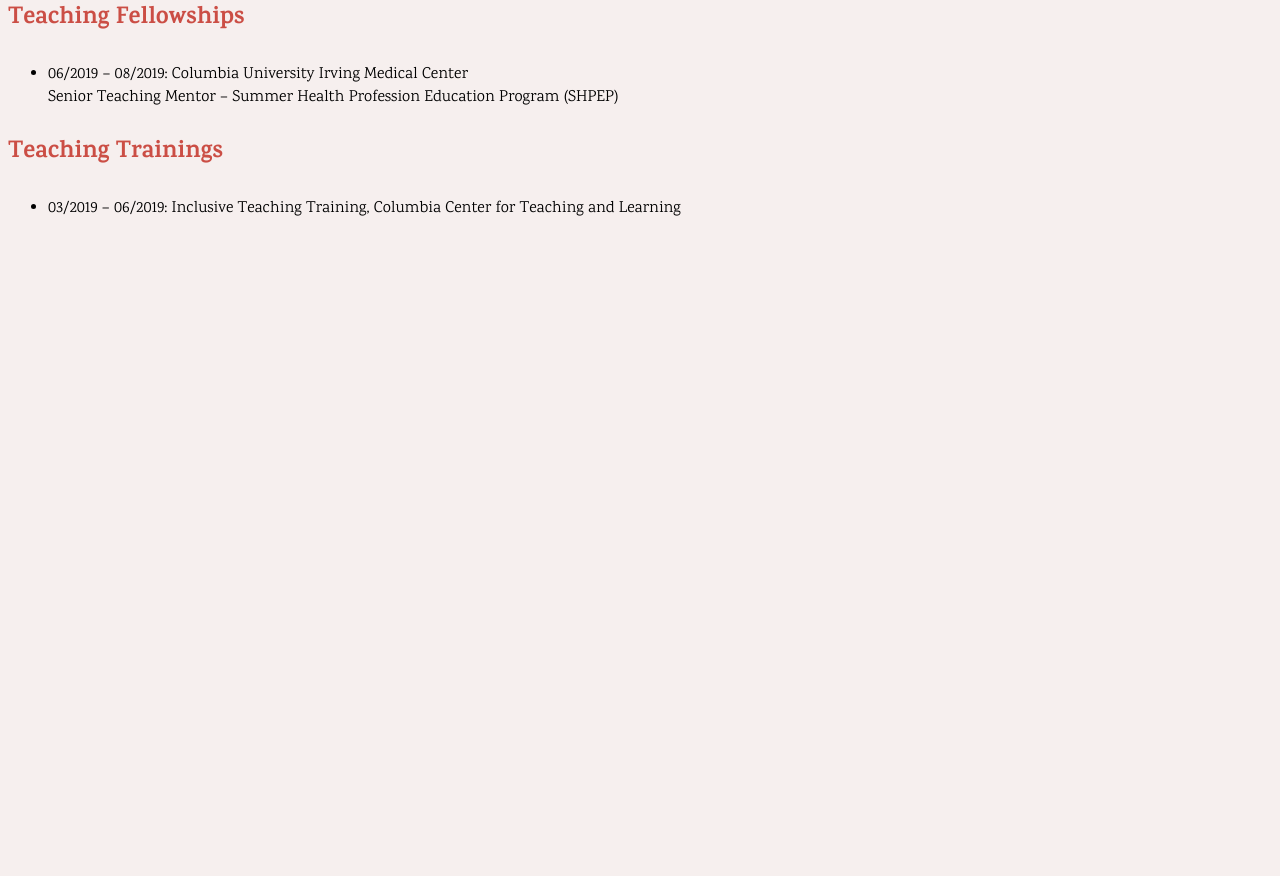
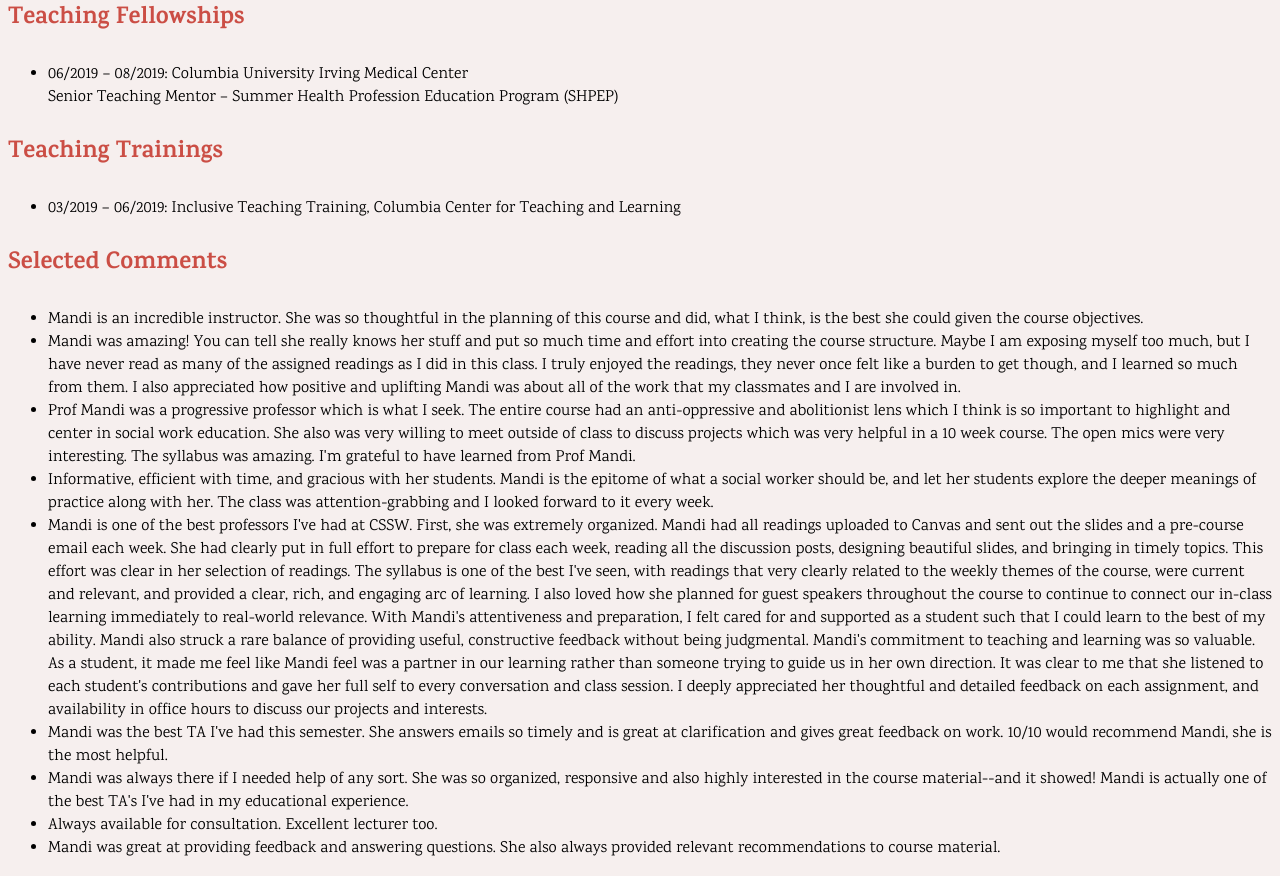
Before and after one commit to emspishak/ericspishak.com, a PHP site: page /teaching/ in a window 1280 px wide. Shown: the part 839-1715 px from the top of the page. Before the commit the page ends 1055 px from the top, so only its background shows below. Run offline with PHP 8.4, Linux system fonts and the light colour scheme.

Commit message:
Website updates from January.

```diff
--- a/root/var/www/aspishakthomas.com/bio/index.php
+++ b/root/var/www/aspishakthomas.com/bio/index.php
@@ -57,7 +57,10 @@ top(Page::BIO);
   <h3>Education</h3>
   <dl>
     <dt>Columbia University - New York, NY</dt>
-    <dd>Ph.D. Social Work (Expected 2022)</dd>
+    <dd>Ph.D. Social Work (Expected 2023)</dd>
+
+    <dt>Columbia University - New York, NY</dt>
+    <dd>MPhil (2022)</dd>
 
     <dt>Columbia University - New York, NY</dt>
     <dd>M.S.S.W. (2013)</dd>
--- a/root/var/www/aspishakthomas.com/teaching/index.php
+++ b/root/var/www/aspishakthomas.com/teaching/index.php
@@ -111,6 +111,86 @@ top(Page::TEACHING);
     and Learning
   </li>
 </ul>
+
+<h3>Selected Comments</h3>
+
+<ul>
+  <li>
+    Mandi is an incredible instructor. She was so thoughtful in the
+    planning of this course and did, what I think, is the best she
+    could given the course objectives.
+  </li>
+  <li>
+    Mandi was amazing! You can tell she really knows her stuff and put
+    so much time and effort into creating the course structure. Maybe
+    I am exposing myself too much, but I have never read as many of
+    the assigned readings as I did in this class. I truly enjoyed the
+    readings, they never once felt like a burden to get though, and I
+    learned so much from them. I also appreciated how positive and
+    uplifting Mandi was about all of the work that my classmates and I
+    are involved in.
+  </li>
+  <li>
+    Prof Mandi was a progressive professor which is what I seek. The
+    entire course had an anti-oppressive and abolitionist lens which I
+    think is so important to highlight and center in social work
+    education. She also was very willing to meet outside of class to
+    discuss projects which was very helpful in a 10 week course. The
+    open mics were very interesting. The syllabus was amazing. I'm
+    grateful to have learned from Prof Mandi.
+  </li>
+  <li>
+    Informative, efficient with time, and gracious with her
+    students. Mandi is the epitome of what a social worker should be,
+    and let her students explore the deeper meanings of practice along
+    with her. The class was attention-grabbing and I looked forward to
+    it every week.
+  </li>
+  <li>
+    Mandi is one of the best professors I've had at CSSW. First, she
+    was extremely organized. Mandi had all readings uploaded to Canvas
+    and sent out the slides and a pre-course email each week. She had
+    clearly put in full effort to prepare for class each week, reading
+    all the discussion posts, designing beautiful slides, and bringing
+    in timely topics. This effort was clear in her selection of
+    readings. The syllabus is one of the best I've seen, with readings
+    that very clearly related to the weekly themes of the course, were
+    current and relevant, and provided a clear, rich, and engaging arc
+    of learning. I also loved how she planned for guest speakers
+    throughout the course to continue to connect our in-class learning
+    immediately to real-world relevance. With Mandi's attentiveness
+    and preparation, I felt cared for and supported as a student such
+    that I could learn to the best of my ability. Mandi also struck a
+    rare balance of providing useful, constructive feedback without
+    being judgmental. Mandi's commitment to teaching and learning was
+    so valuable. As a student, it made me feel like Mandi feel was a
+    partner in our learning rather than someone trying to guide us in
+    her own direction. It was clear to me that she listened to each
+    student's contributions and gave her full self to every
+    conversation and class session. I deeply appreciated her
+    thoughtful and detailed feedback on each assignment, and
+    availability in office hours to discuss our projects and
+    interests.
+  </li>
+  <li>
+    Mandi was the best TA I've had this semester. She answers emails
+    so timely and is great at clarification and gives great feedback
+    on work. 10/10 would recommend Mandi, she is the most helpful.
+  </li>
+  <li>
+    Mandi was always there if I needed help of any sort. She was so
+    organized, responsive and also highly interested in the course
+    material--and it showed! Mandi is actually one of the best TA's
+    I've had in my educational experience.
+  </li>
+  <li>
+    Always available for consultation. Excellent lecturer too.
+  </li>
+  <li>
+    Mandi was great at providing feedback and answering questions. She
+    also always provided relevant recommendations to course material.
+  </li>
+</ul>
 <?php
 bottom();
 ?>
```
Also changed, not shown: root/var/www/aspishakthomas.com/research/index.php (+14 -8 lines), 1 other file.
